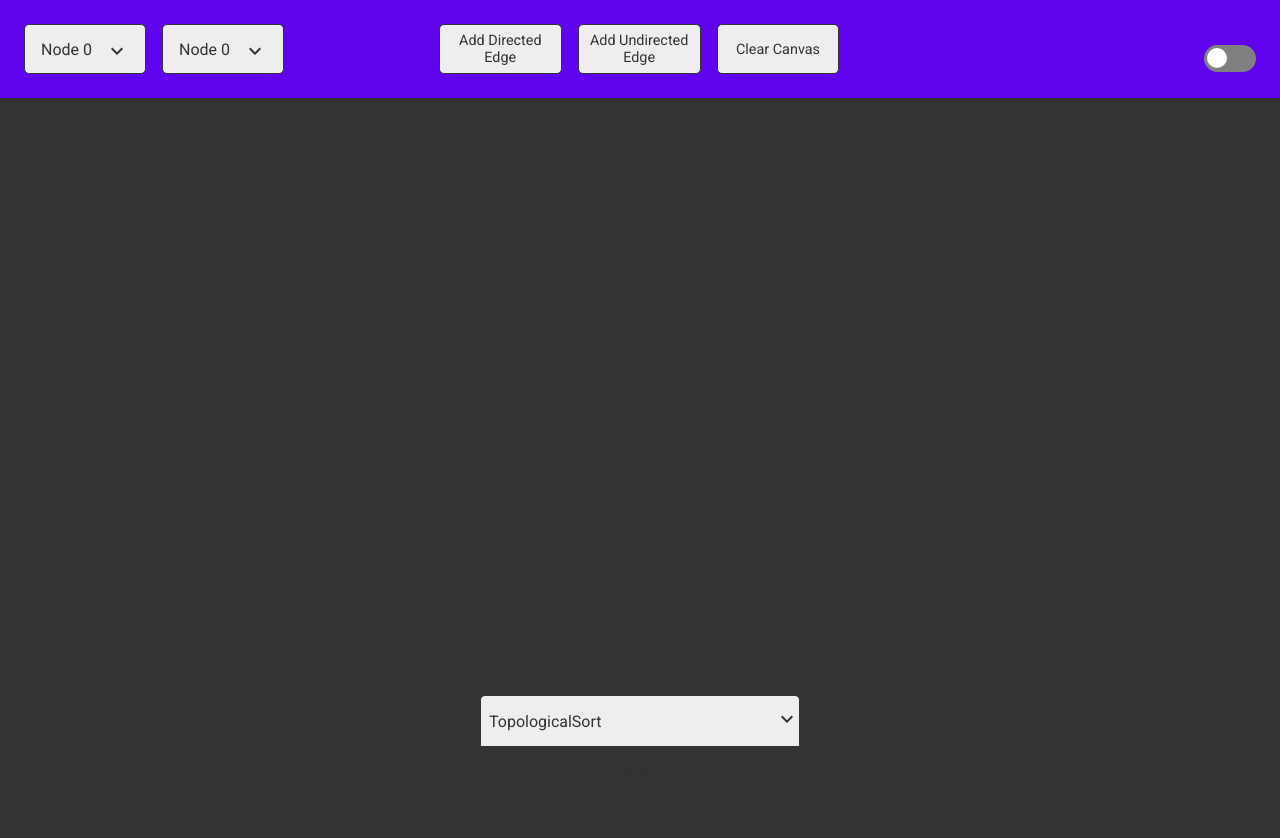
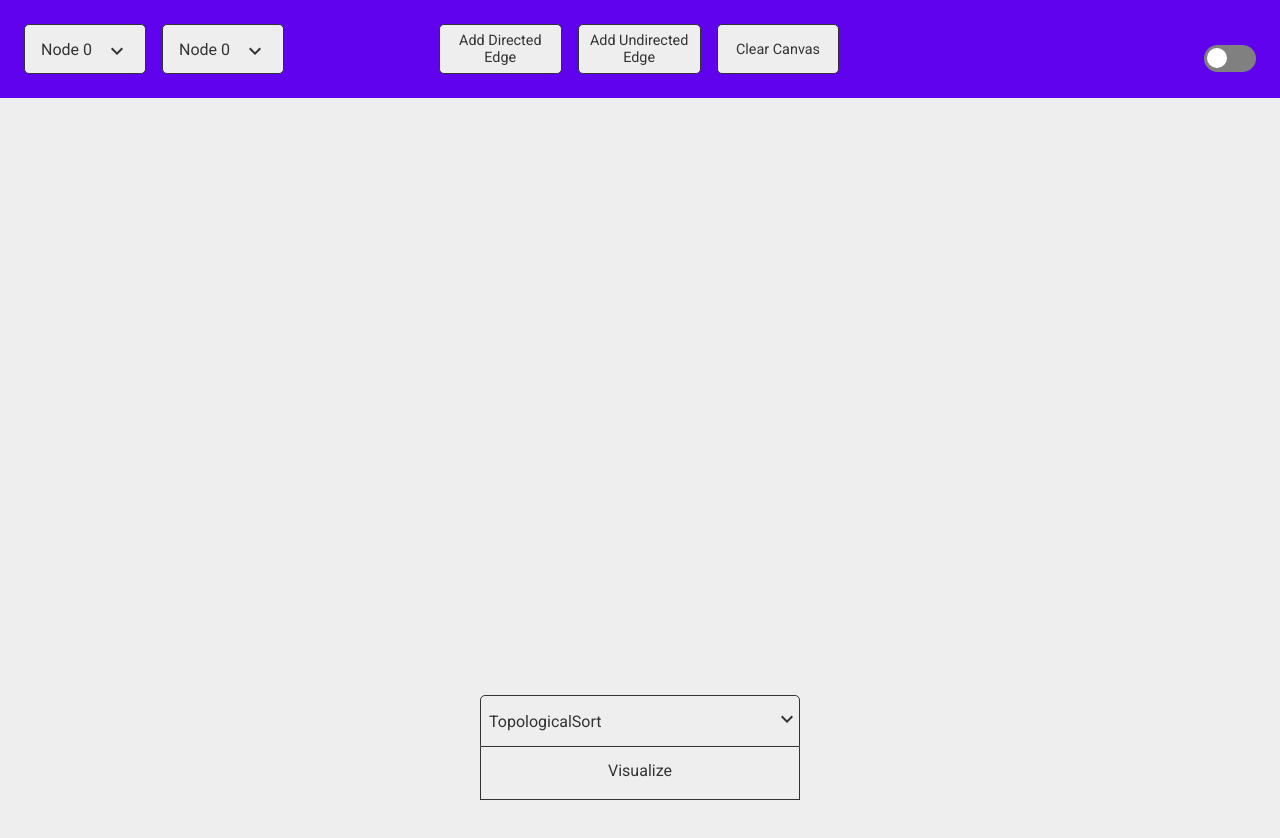
Before and after one commit to Zineeddine998/Graph_Visualization, a React (Create React App) app: page / in a window 1280 px wide. Shown: the top 838 px of the page. Built offline with nearby package versions, Linux system fonts and the light colour scheme.

Commit message:
fixed canvas color

```diff
--- a/src/Styles/Variables.scss
+++ b/src/Styles/Variables.scss
@@ -12,7 +12,7 @@ $extra-large: 1200px;
 	--context-font-color: #0077ff;
 	--background-color: #333333;
 	--hover-color: #eeeeee;
-	--canvas-color: #333333;
+	--canvas-color: #eeeeee;
 }
 
 [data-theme="dark"] {
```
